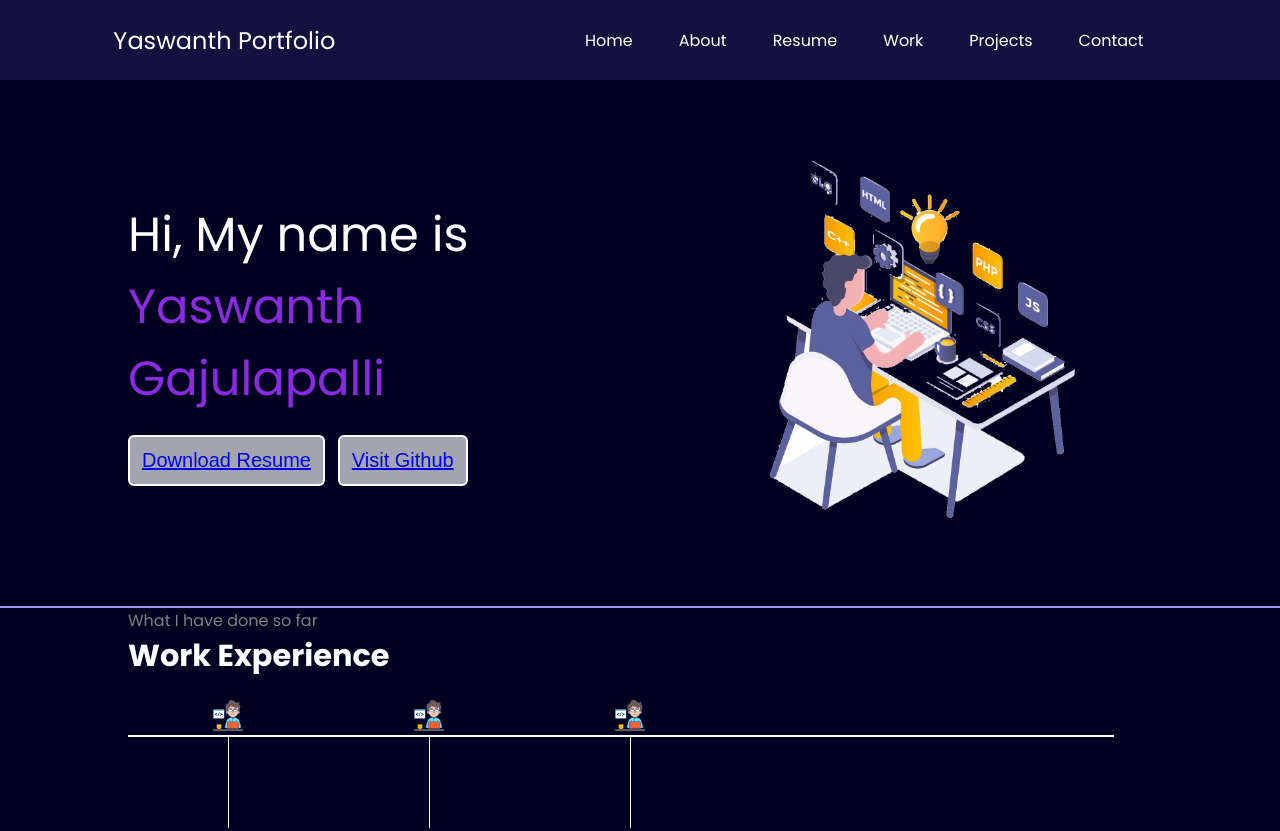
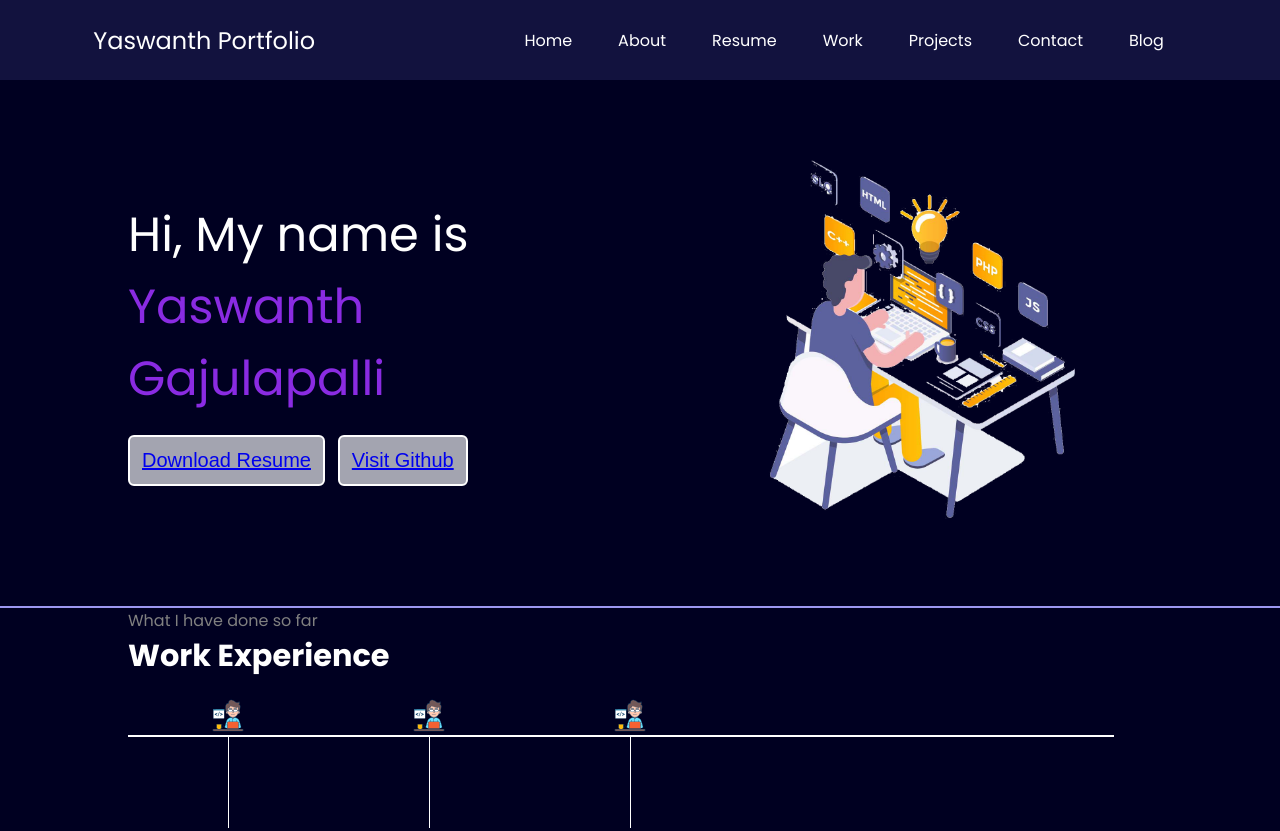
Before and after one commit to yaswanth280/yaswanth-portfolio, a plain HTML site: page index.html in a window 1280 px wide. Shown: the top 831 px of the page. Drawn offline with Linux system fonts and the light colour scheme.

Commit message:
Update index.html

```diff
--- a/index.html
+++ b/index.html
@@ -170,6 +170,7 @@
                         <li><a href="Work.html">Work</a></li>
                         <li><a href="Projects.html">Projects</a></li>
                         <li><a href="Contact.html">Contact</a></li>
+                        <li><a href="Blog.html">Blog</a></li>
                     </ul>
                 </div>
             </nav>
```
